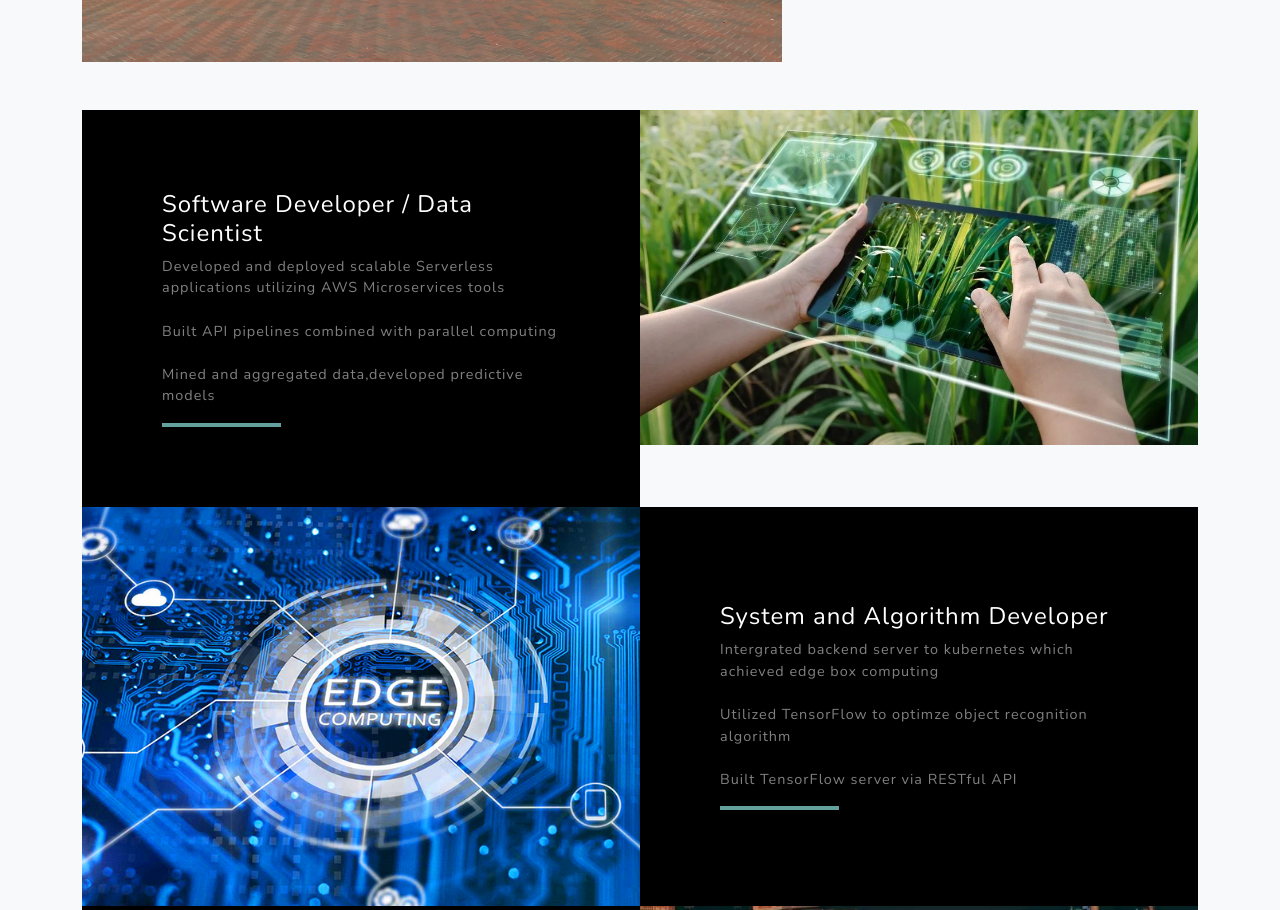
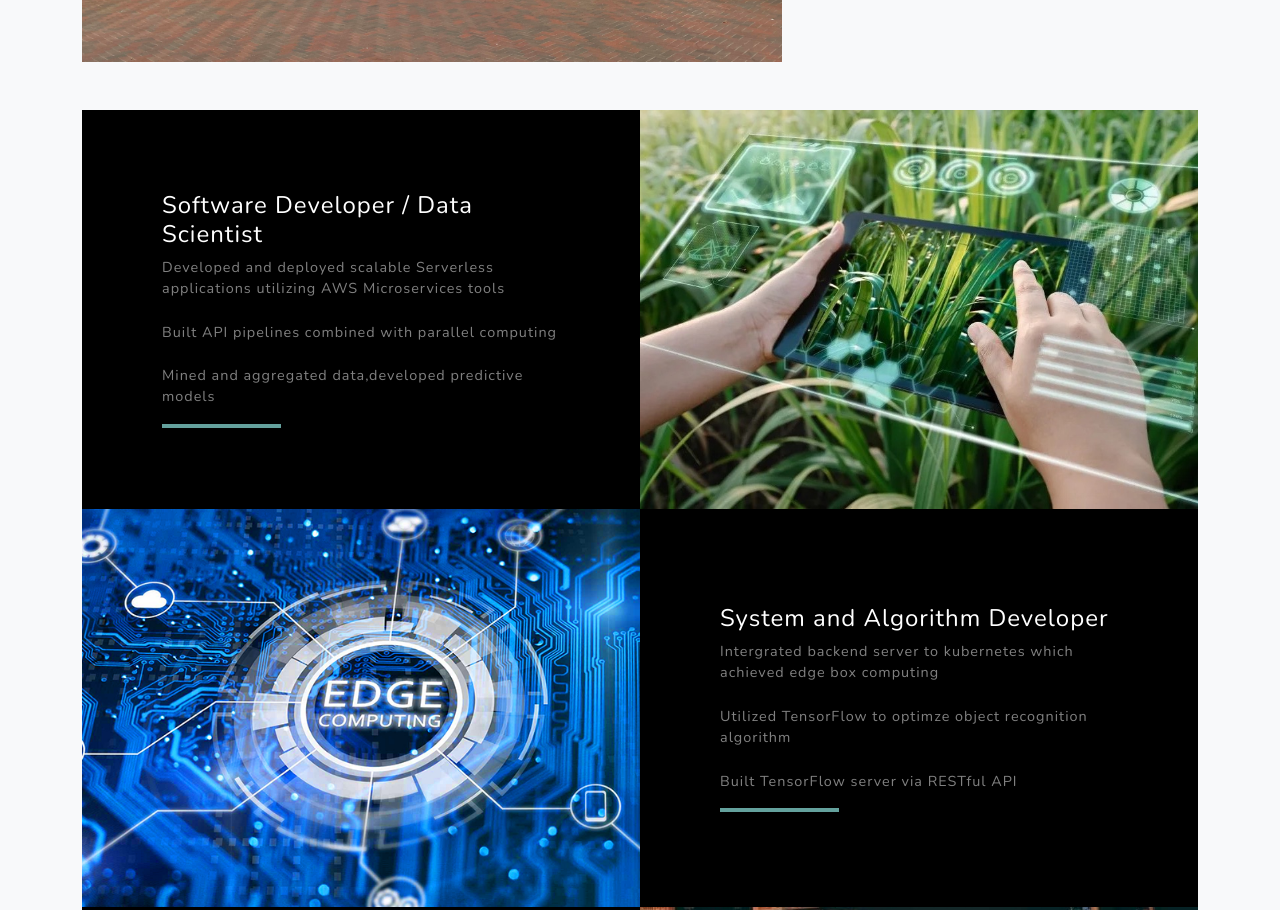
Before and after one commit to bobojingtian/single-page-site, a website: page dist/index.html in a window 1280 px wide. Shown: the part 2413-3323 px from the top of the page. Drawn offline with nearby package versions, Linux system fonts and the light colour scheme.

Commit message:
change agTech image

```diff
--- a/dist/index.html
+++ b/dist/index.html
@@ -79,7 +79,7 @@
 
                 <!-- Project One Row-->
                 <div class="row justify-content-center no-gutters">
-                    <div class="col-lg-6"><img class="img-fluid" src="assets/img/agTech_fix.jpg" alt="" /></div>
+                    <div class="col-lg-6"><img class="img-fluid" src="assets/img/agTech.jpg" alt="" /></div>
                     <div class="col-lg-6 order-lg-first">
                         <div class="bg-black text-center h-100 project">
                             <div class="d-flex h-100">
```
